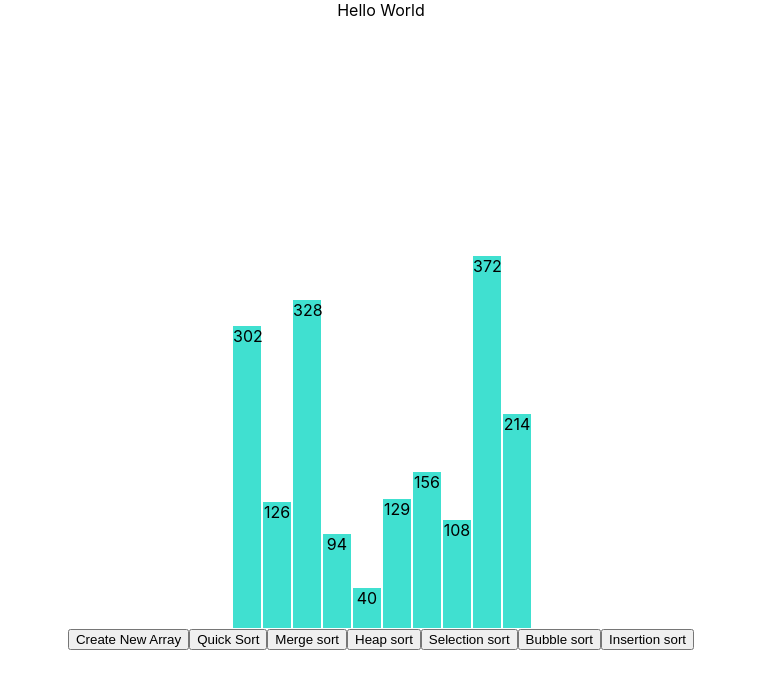
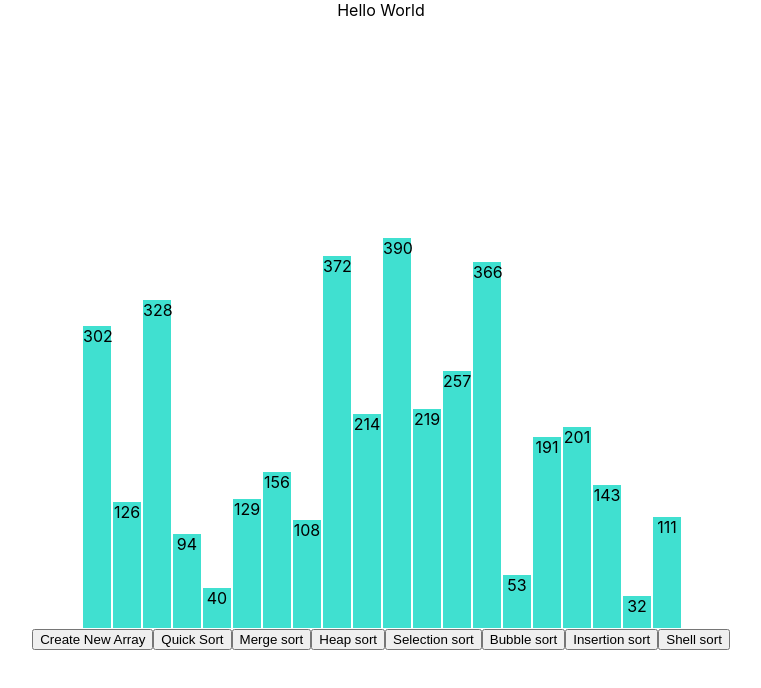
Before and after one commit to hoanganhnh/sorting-visualizer, a React (Create React App) app: page / in a window 1280 px wide. Shown: the top 688 px of the page, without its empty margins (259-1020 px from the left). Built offline with nearby package versions, Linux system fonts and the light colour scheme.

Commit message:
Demo shell sort

```diff
--- a/src/components/SortingVisualier.js
+++ b/src/components/SortingVisualier.js
@@ -18,7 +18,7 @@ const YELLOW_COLOR = 'yellow'
 const ORANGE_COLOR = 'orange'
 const PINK_COLOR = 'pink'
 
-const COUNT_RANGE = 10
+const COUNT_RANGE = 20
 
 function randomIntFromInterval(min, max) {
     return Math.floor(Math.random() * (max - min) + min)
@@ -363,6 +363,50 @@ function SortingVisualier() {
         await finishedSort(arr, 100)
     }
 
+    const shellSort = async () => {
+        const bars = document.querySelectorAll('.bar')
+
+        const size = bars.length
+
+        for (let i = Math.floor(size / 2); i > 0; i = Math.floor(i / 2)) {
+            for (let j = i; j < size; j++) {
+                const temp = getValueBar(bars, j)
+                let k
+                const temp1 = bars[j].style.height
+                const temp2 = getValueBar(bars, j)
+
+                await changeColorAnimation(bars, j, CORLOR_RUN, 100)
+
+                for (k = j; k >= i && getValueBar(bars, k - i) > temp; k -= i) {
+                    bars[k].style.height = bars[k - i].style.height
+
+                    bars[k].childNodes[0].innerText =
+                        bars[k - i].childNodes[0].innerText
+                    await changeColorAnimation(bars, k, ORANGE_COLOR, 100)
+                }
+                bars[j].style.backgroundColor = PINK_COLOR
+                // await changeColorAnimation(bars, j, PINK_COLOR, 100)
+                // await changeColorAnimation(bars, k, PINK_COLOR, 100)
+
+                bars[k].style.height = temp1
+                bars[k].childNodes[0].innerText = temp2
+
+                // bars[j].style.backgroundColor = 'rgb(0, 183, 255)'
+                // bars[k].style.backgroundColor = 'rgb(0, 183, 255)'
+
+                await Promise.all([
+                    changeColorAnimation(bars, j, PINK_COLOR, 50),
+                    changeColorAnimation(bars, k, PRIMARY_COLOR, 50),
+                ])
+            }
+        }
+        for (let x = 0; x < size; x++) {
+            // bars[x].style.backgroundColor = THIRST_COLOR
+            await changeColorAnimation(bars, x, THIRST_COLOR, 50)
+        }
+        await finishedSort(bars, 100)
+    }
+
     const resetArray = () => {
         const array = []
         for (let i = 0; i < COUNT_RANGE; i++) {
@@ -440,6 +484,9 @@ function SortingVisualier() {
             <button type="button" onClick={insertionSort}>
                 Insertion sort
             </button>
+            <button type="button" onClick={shellSort}>
+                Shell sort
+            </button>
         </>
     )
 }
```
